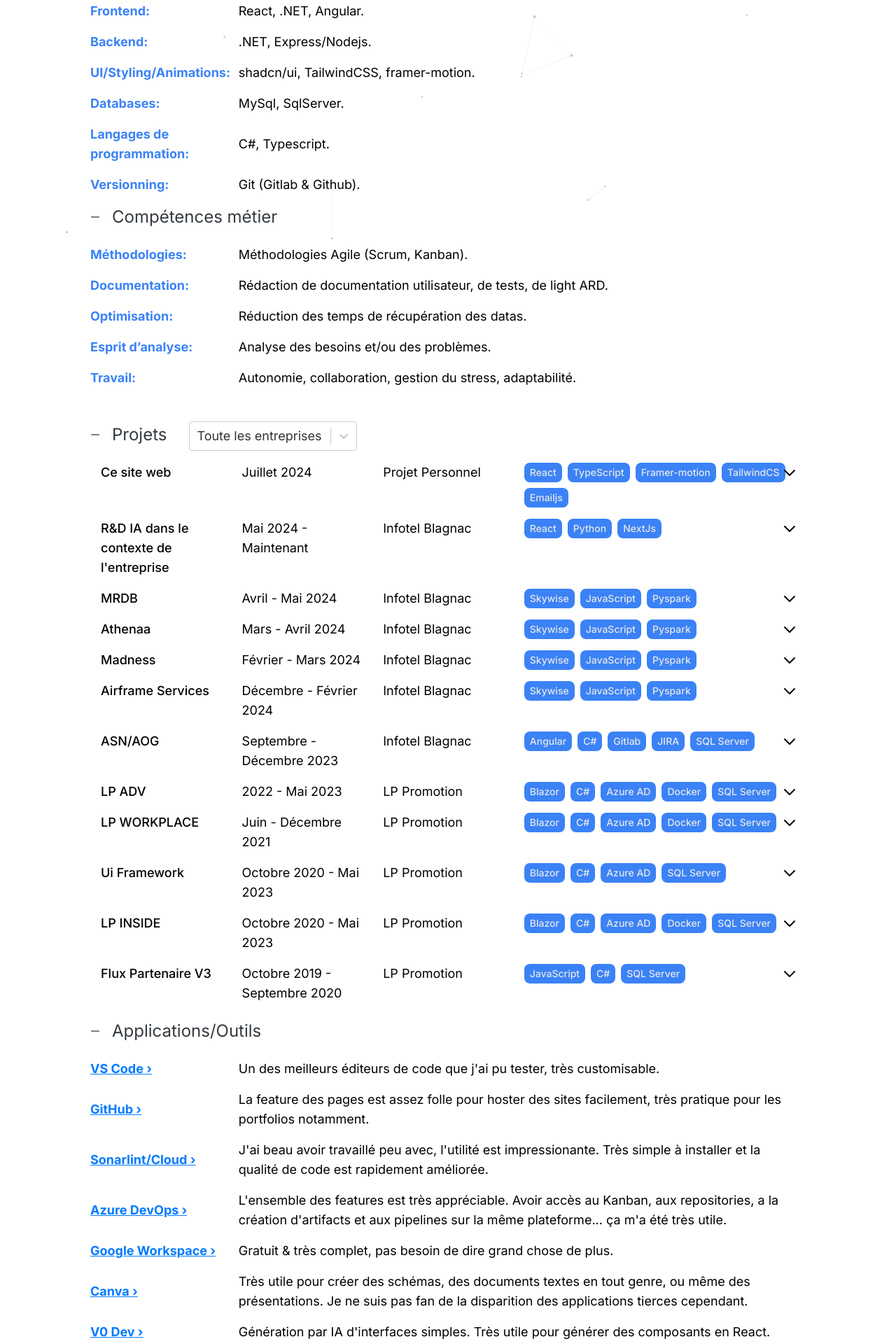
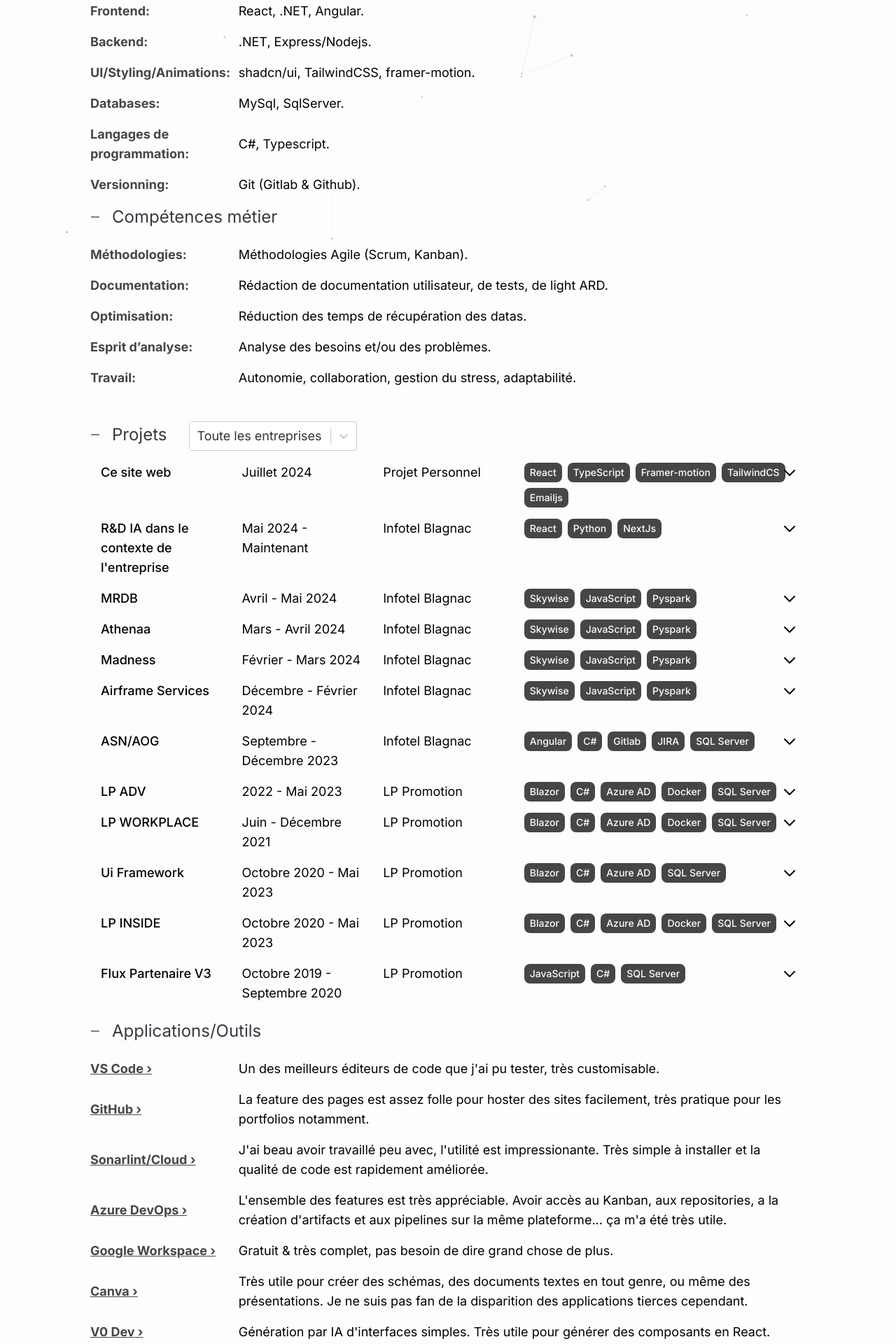
Before and after one commit to ThomasC317/websiteV2, a Next.js app: page /work in a window 1280 px wide. Shown: the part 440-2360 px from the top of the page at 70% size. Built offline with nearby package versions, Linux system fonts and the light colour scheme.

Commit message:
add color changes on every pages & components

```diff
--- a/app/about/page.tsx
+++ b/app/about/page.tsx
@@ -1,19 +1,22 @@
+"use client"
 import Contact from "@/components/component/contact";
 import Footer from "@/components/component/footer/footer";
 import Navbar from "@/components/component/navbar";
 import React from "react";
 import ParticleBackground from "@/components/component/particleBackground";
 import Trema from "@/components/component/trema";
+import { useTheme } from "@/components/context/themeContext";
 
 const About = () => {
+  const { color } = useTheme();
   return (
 <div className="min-h-screen flex flex-col bg-white">
   <Navbar isOnMainPage={false} />
   <div className="flex-grow relative">
     <ParticleBackground />
-    <main className="w-full bg-transparent bg-opacity-80 mx-auto rounded-lg px-4 sm:px-8 lg:px-24 py-12 mt-16 relative z-10">
+    <main className={`w-full bg-${color}-50 mx-auto rounded-lg px-4 sm:px-8 lg:px-24 py-12 mt-16 relative z-10`}>
       <div className="mb-4 flex flex-col">
-        <h1 className="text-2xl sm:text-3xl lg:text-4xl font-bold mb-4 text-azure-radiance-950 flex flex-wrap">
+        <h1 className={`text-2xl sm:text-3xl lg:text-4xl font-bold mb-4 text-${color}-950 flex flex-wrap`}>
           Thomas CERDERA <Trema /> Ingénieur développeur Web
         </h1>
         <p className="text-lg sm:text-xl lg:text-2xl">
@@ -30,7 +33,7 @@ const About = () => {
         </p>
       </div>
       <div className="border-t border-color-lightgray py-4">
-        <h2 className="text-lg sm:text-xl lg:text-2xl font-bold mb-2">
+        <h2 className={`text-lg sm:text-xl lg:text-2xl text-${color}-950 mb-2 font-bold`}>
           Vous avez une question, ou une demande ? N'hésitez pas :
         </h2>
         <Contact />
--- a/app/globals.css
+++ b/app/globals.css
@@ -92,7 +92,7 @@ body {
 }
 
 .contact-form {
-  background: #fff;
+
   padding: 20px;
   max-width: 500px;
   width: 100%;
@@ -138,12 +138,10 @@ body {
 }
 
 .navbar-link {
-  background-color:white;
   padding:4px 12px;
 }
 
 .navbar-link:hover {
-  background-color: #f3f4f693;
   border-radius: 1rem;
   padding:4px 12px;
 }
@@ -183,12 +181,7 @@ h3 {
 
 .underline-link {
   text-decoration: underline;
-  color: #007bff;
   transition: color 0.3s;
-}
-
-.underline-link:hover {
-  color: #0056b3;
 }
 
 .underline-link::after {
@@ -243,7 +236,6 @@ h3 {
 }
 
 .bg-hover-transition {
-  background-color: transparent; /* initial background color, for example, light gray */
   transition: background-color 0.3s ease; /* smooth transition */
 }
 
--- a/app/work/page.tsx
+++ b/app/work/page.tsx
@@ -186,7 +186,7 @@ const Experiences = () => {
   const [selectedCompany, setSelectedCompany] = useState("All");
   const [expandedIndices, setExpandedIndices] = useState<number[]>([]);
   const [isSelectMounted, setIsSelectMounted] = useState(false);
-  const { color, setColor } = useTheme();
+  const { color } = useTheme();
   const handleCompanyChange = (e) => {
     setSelectedCompany(e.value);
   };
@@ -206,7 +206,7 @@ const Experiences = () => {
   useEffect(() => setIsSelectMounted(true), []);
 
   return (
-    <div className="min-h-screen flex flex-col bg-white">
+    <div className={`min-h-screen flex flex-col bg-${color}-50`}>
       <Navbar isOnMainPage={false} />
       <div className="flex-grow" style={{ position: "relative" }}>
         <ParticleBackground />
@@ -228,7 +228,7 @@ const Experiences = () => {
                 <div className="flex md:flex-row flex-col gap-4 sm:items-center">
                   <Button
                     variant="outline"
-                    className={`w-full sm:w-auto bg-${color}-950 text-${color}-50 rounded-3xl flex items-center justify-center px-6 py-6 text-lg sm:text-2xl border-0`}
+                    className={`w-full sm:w-auto bg-${color}-950 text-${color}-50 rounded-3xl flex items-center justify-center px-6 py-6 text-lg sm:text-2xl border-0 hover:bg-${color}-950 hover:text-${color}-50`}
                     onClick={handleButtonClick}
 
                   >
@@ -249,10 +249,8 @@ const Experiences = () => {
                     </svg>
                   </Button>
                   <Button
-                    className="w-full sm:w-auto bg-azure-radiance-950 text-white rounded-3xl flex items-center justify-center px-6 py-6 text-lg sm:text-2xl border border-azure-radiance-950"
+                    className={`w-full sm:w-auto text-white rounded-3xl flex items-center justify-center px-6 py-6 text-lg sm:text-2xl border border-azure-radiance-950 hover:text-${color}-50 hover:bg-${color}-500`}
                     style={{
-                      color: "black",
-                      backgroundColor: "white",
                       borderWidth: "1px",
                     }}
                   >
@@ -279,7 +277,7 @@ const Experiences = () => {
                 <table className="w-full text-left table-fixed">
                   <thead>
                     <tr>
-                      <th className="th-width py-2 text-sm xl:text-lg text-azure-radiance-500">
+                      <th className={`th-width py-2 text-sm xl:text-lg text-${color}-800`}>
                         Frontend:
                       </th>
                       <td className="td-width py-2 px-2 text-sm xl:text-lg">
@@ -287,7 +285,7 @@ const Experiences = () => {
                       </td>
                     </tr>
                     <tr>
-                      <th className="th-width py-2 text-sm xl:text-lg text-azure-radiance-500">
+                      <th className={`th-width py-2 text-sm xl:text-lg text-${color}-800`}>
                         Backend:
                       </th>
                       <td className="td-width py-2 px-2 text-sm xl:text-lg">
@@ -295,7 +293,7 @@ const Experiences = () => {
                       </td>
                     </tr>
                     <tr>
-                      <th className="th-width py-2 text-sm xl:text-lg text-azure-radiance-500">
+                      <th className={`th-width py-2 text-sm xl:text-lg text-${color}-800`}>
                         UI/Styling/Animations:
                       </th>
                       <td className="td-width py-2 px-2 text-sm xl:text-lg">
@@ -303,7 +301,7 @@ const Experiences = () => {
                       </td>
                     </tr>
                     <tr>
-                      <th className="th-width py-2 text-sm xl:text-lg text-azure-radiance-500">
+                      <th className={`th-width py-2 text-sm xl:text-lg text-${color}-800`}>
                         Databases:
                       </th>
                       <td className="td-width py-2 px-2 text-sm xl:text-lg">
@@ -311,7 +309,7 @@ const Experiences = () => {
                       </td>
                     </tr>
                     <tr>
-                      <th className="th-width py-2 text-sm xl:text-lg text-azure-radiance-500">
+                      <th className={`th-width py-2 text-sm xl:text-lg text-${color}-800`}>
                         Langages de programmation:
                       </th>
                       <td className="td-width py-2 px-2 text-sm xl:text-lg">
@@ -319,7 +317,7 @@ const Experiences = () => {
                       </td>
                     </tr>
                     <tr>
-                      <th className="th-width py-2 text-sm xl:text-lg text-azure-radiance-500">
+                      <th className={`th-width py-2 text-sm xl:text-lg text-${color}-800`}>
                         Versionning:
                       </th>
                       <td className="td-width py-2 px-2 text-sm xl:text-lg">
@@ -339,7 +337,7 @@ const Experiences = () => {
                 <table className="w-full text-left table-fixed">
                   <thead>
                     <tr>
-                      <th className="th-width py-2 text-sm xl:text-lg text-azure-radiance-500">
+                      <th className={`th-width py-2 text-sm xl:text-lg text-${color}-800`}>
                         Méthodologies:
                       </th>
                       <td className="td-width py-2 px-2 text-sm xl:text-lg">
@@ -347,7 +345,7 @@ const Experiences = () => {
                       </td>
                     </tr>
                     <tr>
-                      <th className="th-width py-2 text-sm xl:text-lg text-azure-radiance-500">
+                      <th className={`th-width py-2 text-sm xl:text-lg text-${color}-800`}>
                         Documentation:
                       </th>
                       <td className="td-width py-2 px-2 text-sm xl:text-lg">
@@ -356,7 +354,7 @@ const Experiences = () => {
                       </td>
                     </tr>
                     <tr>
-                      <th className="th-width py-2 text-sm xl:text-lg text-azure-radiance-500">
+                      <th className={`th-width py-2 text-sm xl:text-lg text-${color}-800`}>
                         Optimisation:
                       </th>
                       <td className="td-width py-2 px-2 text-sm xl:text-lg">
@@ -364,7 +362,7 @@ const Experiences = () => {
                       </td>
                     </tr>
                     <tr>
-                      <th className="th-width py-2  text-sm xl:text-lg text-azure-radiance-500">
+                      <th className={`th-width py-2 text-sm xl:text-lg text-${color}-800`}>
                         Esprit d’analyse:
                       </th>
                       <td className="td-width py-2 px-2 text-sm xl:text-lg">
@@ -372,7 +370,7 @@ const Experiences = () => {
                       </td>
                     </tr>
                     <tr>
-                      <th className="th-width py-2 text-sm xl:text-lg text-azure-radiance-500">
+                      <th className={`th-width py-2 text-sm xl:text-lg text-${color}-800`}>
                         Travail:
                       </th>
                       <td className="td-width py-2 px-2 text-sm xl:text-lg">
@@ -391,7 +389,7 @@ const Experiences = () => {
                   {isSelectMounted ? (
                     <Select
                       onChange={handleCompanyChange}
-                      className="select-width rounded-3xl text-md sm:text-lg ml-4 px-4 py-2"
+                      className={`select-width bg-${color}-50 rounded-3xl text-md sm:text-lg ml-4 px-4 py-2`}
                       options={companyOptions}
                       name="company"
                       defaultValue={companyOptions[0]}
@@ -413,7 +411,7 @@ const Experiences = () => {
                   return (
                     <div
                       key={index}
-                      className={`bg-hover-transition px-4 py-2 ${
+                      className={`bg-hover-transition hover:bg-${color}-100 px-4 py-2 ${
                         isExpanded ? "border-b" : ""
                       } border-color-lightgray cursor-pointer relative`}
                       onClick={() => handleToggle(index)}
@@ -434,7 +432,7 @@ const Experiences = () => {
                               {project.tags.map((tech, techIndex) => (
                                 <span
                                   key={techIndex}
-                                  className="bg-azure-radiance-500 px-2 py-1 rounded-lg text-xs sm:text-sm lg:text-md font-medium text-gray-200"
+                                  className={`bg-${color}-800 px-2 py-1 rounded-lg text-xs sm:text-sm lg:text-md font-medium text-white-50`}
                                 >
                                   {tech}
                                 </span>
@@ -496,7 +494,7 @@ const Experiences = () => {
                         {" "}
                         <a
                           href="https://code.visualstudio.com/"
-                          className="underline-link text-azure-radiance-500"
+                          className={`underline-link text-${color}-800 hover:text-${color}-500`}
                         >
                           VS Code
                         </a>
@@ -510,7 +508,7 @@ const Experiences = () => {
                       <th className="th-width py-2 whitespace-nowrap text-sm xl:text-lg">
                         <a
                           href="https://github.com/"
-                          className="underline-link text-azure-radiance-500"
+                          className={`underline-link text-${color}-800 hover:text-${color}-500`}
                         >
                           GitHub
                         </a>
@@ -525,7 +523,7 @@ const Experiences = () => {
                       <th className="th-width py-2 whitespace-nowrap text-sm xl:text-lg">
                         <a
                           href="https://www.sonarsource.com/"
-                          className="underline-link text-azure-radiance-500"
+                          className={`underline-link text-${color}-800 hover:text-${color}-500`}
                         >
                           Sonarlint/Cloud
                         </a>
@@ -540,7 +538,7 @@ const Experiences = () => {
                       <th className="th-width py-2 whitespace-nowrap text-sm xl:text-lg">
                         <a
                           href="https://azure.microsoft.com/fr-fr/products/devops"
-                          className="underline-link text-azure-radiance-500"
+                          className={`underline-link text-${color}-800 hover:text-${color}-500`}
                         >
                           Azure DevOps
                         </a>
@@ -556,7 +554,7 @@ const Experiences = () => {
                       <th className="th-width py-2 whitespace-nowrap text-sm xl:text-lg">
                         <a
                           href="https://www.google.com/intl/fr/drive/"
-                          className="underline-link text-azure-radiance-500"
+                          className={`underline-link text-${color}-800 hover:text-${color}-500`}
                         >
                           Google Workspace
                         </a>
@@ -570,7 +568,7 @@ const Experiences = () => {
                       <th className="th-width py-2 whitespace-nowrap text-sm xl:text-lg">
                         <a
                           href="https://www.canva.com/"
-                          className="underline-link text-azure-radiance-500"
+                          className={`underline-link text-${color}-800 hover:text-${color}-500`}
                         >
                           Canva
                         </a>
@@ -586,7 +584,7 @@ const Experiences = () => {
                       <th className="th-width py-2 whitespace-nowrap text-sm xl:text-lg">
                         <a
                           href="https://v0.dev/"
-                          className="underline-link text-azure-radiance-500"
+                          className={`underline-link text-${color}-800 hover:text-${color}-500`}
                         >
                           V0 Dev
                         </a>
--- a/components/component/colorPicker.tsx
+++ b/components/component/colorPicker.tsx
@@ -13,10 +13,10 @@ const ColorPicker: React.FC = () => {
 //     onColorChange(color);
 //   };
 
-  const { setColor } = useTheme();
+  const { color,setColor } = useTheme();
 
   return (
-    <div className="flex gap-5 w-[112px] items-center bg-white border rounded-3xl p-1.5">
+    <div className={`flex gap-5 w-[112px] items-center bg-${color}-50 border rounded-3xl p-1.5`}>
       <div className="relative w-full h-7">
         <button
           id="red"
--- a/components/component/commandPrompt.tsx
+++ b/components/component/commandPrompt.tsx
@@ -9,7 +9,7 @@ const CommandPrompt = () => {
   const [input, setInput] = useState('');
   const [output, setOutput] = useState<any[]>([]);
   const [currentTime, setCurrentTime] = useState('');
-  const { color, setColor } = useTheme();
+  const { color } = useTheme();
   type Styles = {
     container: Properties;
     outputContainer: Properties;
--- a/components/component/contact.tsx
+++ b/components/component/contact.tsx
@@ -4,11 +4,13 @@ import emailjs from 'emailjs-com';
 import { Button } from "../ui/button";
 import Modal from 'react-modal';
 import { AnimatedButton } from './animatedButton';
+import { useTheme } from "@/components/context/themeContext";
 
 const Contact = () => {
   const [modalIsOpen, setModalIsOpen] = useState(false);
   const [modalContent, setModalContent] = useState('');
   const [emailSent, setEmailSent] = useState(false);
+  const { color } = useTheme();
   const appElement = typeof document !== 'undefined' ? document.getElementById('form') : null;
   const [formData, setFormData] = useState({
     name: '',
@@ -73,7 +75,7 @@ const Contact = () => {
             id="name"
             placeholder="Entrez votre nom ici"
             onChange={handleChange}
-            className="input-field"
+            className={`input-field bg-${color}-50 placeholder-${color}-950`}
             required
           />
         </div>
@@ -85,7 +87,7 @@ const Contact = () => {
             type="email"
             placeholder="Entrez votre mail ici"
             onChange={handleChange}
-            className="input-field"
+            className={`input-field bg-${color}-50 placeholder-${color}-950`}
             required
           />
         </div>
@@ -96,7 +98,7 @@ const Contact = () => {
             id="subject"
             placeholder="Décrivez de façon brève la raison de votre message"
             onChange={handleChange}
-            className="input-field"
+            className={`input-field bg-${color}-50 placeholder-${color}-950`}
             required
           />
         </div>
@@ -106,7 +108,7 @@ const Contact = () => {
             name="message"
             id="message"
             placeholder="Donnez plus de détails sur votre offre, demande, etc..."
-            className="textarea-field min-h-[150px]"
+            className={`textarea-field min-h-[150px] bg-${color}-50 placeholder-${color}-950`}
             onChange={handleChange}
             style={{ resize: 'none' }}
             required
@@ -114,7 +116,7 @@ const Contact = () => {
         </div>
         <AnimatedButton
           buttonTextColor='white'
-          className='bg-azure-radiance-950 w-full'
+          className={`w-full bg-${color}-950`}
           initialText={"Envoi du message"}
           changeText={"Message envoyé !"}
           buttonType="submit"
--- a/components/component/footer/footer.tsx
+++ b/components/component/footer/footer.tsx
@@ -1,21 +1,24 @@
+"use client"
 import React from 'react';
 import { FontAwesomeIcon } from '@fortawesome/react-fontawesome';
 import { faLinkedin, faGithub } from '@fortawesome/free-brands-svg-icons';
 import './footer.css'; // Import the CSS file
+import { useTheme } from "@/components/context/themeContext";
 
 const Footer = () => {
+  const { color } = useTheme();
   return (
-    <footer className="footer">
+    <footer className={`footer bg-${color}-50`}>
       <div className="footer-content">
         <div className="footer-left">
           <p>©2024 tous droits réservés</p>
         </div>
-        <div className="footer-right">
-          <a href="https://www.linkedin.com/in/thomas-cerdera-305ab3153/" target="_blank" rel="noopener noreferrer">
-            <FontAwesomeIcon icon={faLinkedin} size="2x" />
+        <div className={`footer-right`}>
+          <a href="https://www.linkedin.com/in/thomas-cerdera-305ab3153/" target="_blank" rel="noopener noreferrer" >
+            <FontAwesomeIcon icon={faLinkedin} size="2x" className={`hover:text-${color}-500`} />
           </a>
           <a href="https://github.com/ThomasC317" target="_blank" rel="noopener noreferrer">
-            <FontAwesomeIcon icon={faGithub} size="2x" />
+            <FontAwesomeIcon icon={faGithub} size="2x" className={`hover:text-${color}-500`} />
           </a>
         </div>
       </div>
--- a/components/component/navbar.tsx
+++ b/components/component/navbar.tsx
@@ -4,6 +4,7 @@ import Link from "next/link";
 import { Button } from "../ui/button";
 import { useState, useRef, useEffect } from 'react';
 import ColorPicker from "./colorPicker";
+import { useTheme } from "@/components/context/themeContext";
 
 type MyComponentProps = {
   isOnMainPage?: boolean | null;
@@ -16,7 +17,7 @@ const Navbar: React.FC<MyComponentProps> = ({ isOnMainPage = null }) => {
   const [isOpen, setIsOpen] = useState(false);
   const menuRef = useRef<HTMLDivElement>(null);
   const buttonRef = useRef<HTMLButtonElement>(null);
-
+  const { color, setColor } = useTheme();
   const toggleMenu = (event: React.MouseEvent) => {
     event.stopPropagation();
     setIsOpen((prev) => !prev);
@@ -39,20 +40,20 @@ const Navbar: React.FC<MyComponentProps> = ({ isOnMainPage = null }) => {
   }, []);
 
   return (
-    <header className={`w-full bg-white bg-opacity-90 absolute top-0 left-0 z-50`}>
+    <header className={`w-full bg-${color}-50 absolute top-0 left-0 z-50`}>
       <div className="max-w-7xl mx-auto px-8 py-8 flex items-center justify-between">
         <nav className="hidden md:flex items-center gap-4 text-sm font-medium">
-          <Link href="/" className="navbar-link" prefetch={false}>
+          <Link href="/" className={`navbar-link hover:bg-${color}-100`} prefetch={false}>
             Accueil
           </Link>
-          <Link href="/work" className="navbar-link" prefetch={false}>
+          <Link href="/work" className={`navbar-link hover:bg-${color}-100`} prefetch={false}>
             Mon Travail
           </Link>
-          <Link href="/about" className="navbar-link" prefetch={false}>
+          <Link href="/about" className={`navbar-link hover:bg-${color}-100`} prefetch={false}>
             À propos
           </Link>
           <ColorPicker></ColorPicker>
-          <Button variant="outline" className="absolute w-full sm:w-auto bg-azure-radiance-950 text-white rounded-3xl flex items-center justify-center px-6 py-6 xl:text-lg text-sm border border-azure-radiance-950" style={{ color: 'black', backgroundColor: 'white', borderWidth: "1px", right:"10rem" }}>
+          <Button variant="outline" className={`absolute w-full sm:w-auto bg-${color}-50  text-white rounded-3xl flex items-center justify-center px-6 py-6 xl:text-lg text-sm border border-azure-radiance-950 hover:text-${color}-50 hover:bg-${color}-500`} style={{ borderWidth: "1px", right:"10rem" }}>
             Télécharger mon CV
             <svg xmlns="http://www.w3.org/2000/svg" width="24" height="24" fill="currentColor" viewBox="0 0 256 256"><path d="M210.78,39.25l-130.25-23A16,16,0,0,0,62,29.23l-29.75,169a16,16,0,0,0,13,18.53l130.25,23h0a16,16,0,0,0,18.54-13l29.75-169A16,16,0,0,0,210.78,39.25ZM178.26,224h0L48,201,77.75,32,208,55ZM89.34,58.42a8,8,0,0,1,9.27-6.48l83,14.65a8,8,0,0,1-1.39,15.88,8.36,8.36,0,0,1-1.4-.12l-83-14.66A8,8,0,0,1,89.34,58.42ZM83.8,89.94a8,8,0,0,1,9.27-6.49l83,14.66A8,8,0,0,1,174.67,114a7.55,7.55,0,0,1-1.41-.13l-83-14.65A8,8,0,0,1,83.8,89.94Zm-5.55,31.51A8,8,0,0,1,87.52,115L129,122.29a8,8,0,0,1-1.38,15.88,8.27,8.27,0,0,1-1.4-.12l-41.5-7.33A8,8,0,0,1,78.25,121.45Z"></path></svg>
           </Button>
@@ -67,7 +68,7 @@ const Navbar: React.FC<MyComponentProps> = ({ isOnMainPage = null }) => {
         </div>
       </div>
       {isOpen && (
-        <div ref={menuRef} className="md:hidden bg-white bg-opacity-90 shadow-lg menu-animation">
+        <div ref={menuRef} className="md:hidden bg-${color}-50  shadow-lg menu-animation">
           <nav className="px-8 py-4 flex flex-col gap-4 text-sm font-medium">
             <Link href="/" className="navbar-link" prefetch={false}>
               Accueil
```
Also changed, not shown: app/page.tsx (+2 -7 lines), components/component/footer/footer.css (+0 -14 lines).
